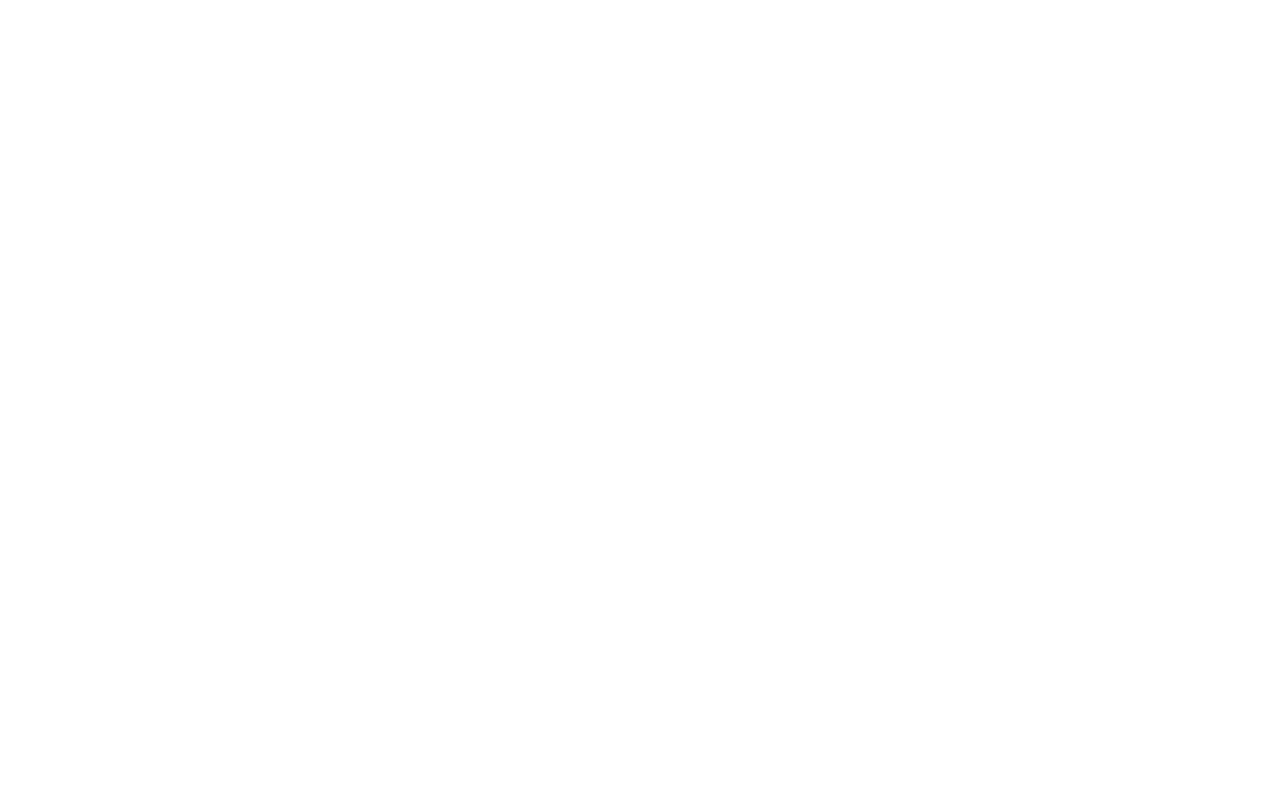
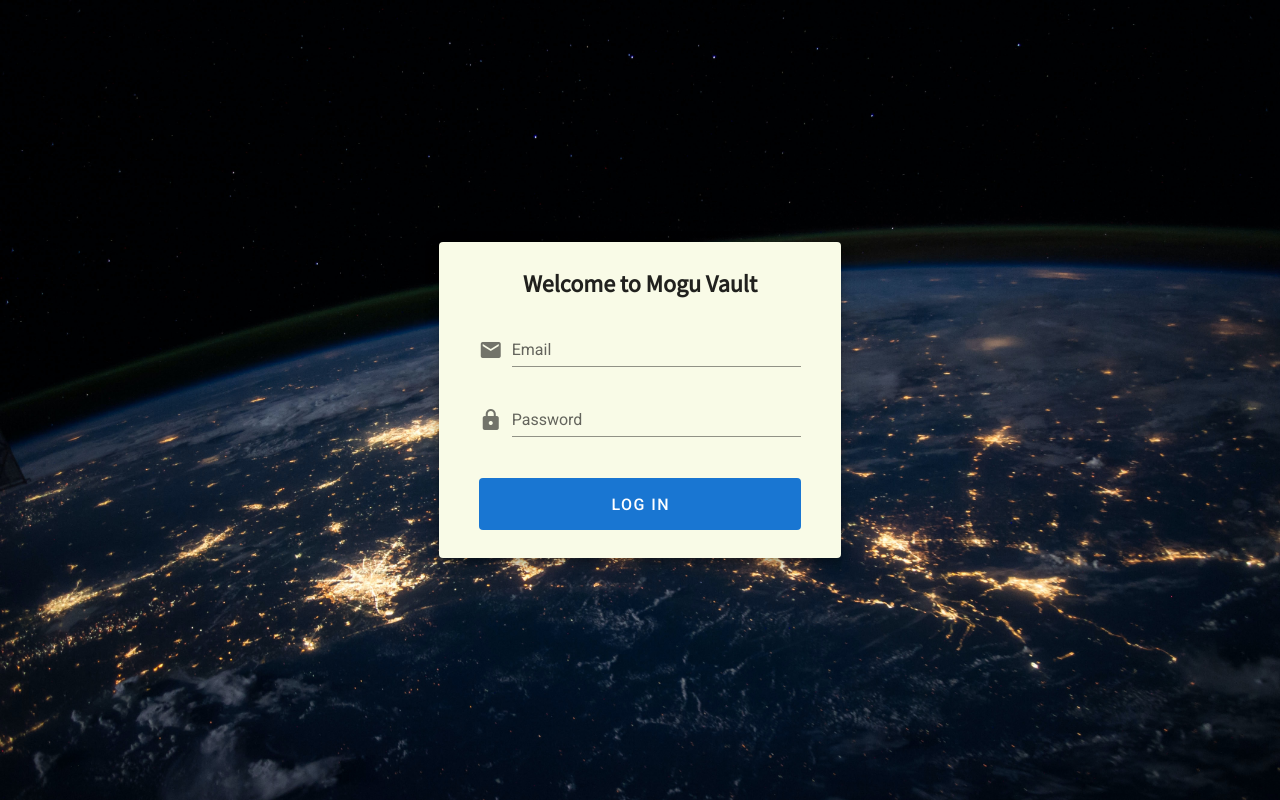
Before and after one commit to qt22/MoguVault, a Vue app in the folder frontend/: page / in a window 1280 px wide. Built offline with nearby package versions, Linux system fonts and the light colour scheme.

Commit message:
create log in page + an empty home page

```diff
--- a/frontend/src/router/routes.ts
+++ b/frontend/src/router/routes.ts
@@ -1,12 +1,24 @@
 import { RouteConfig } from 'vue-router';
 
-import Register from '../views/register.vue';
+import Register from '@/views/register.vue';
+import Login from '@/views/login.vue';
+import Home from '@/views/home.vue';
 
 const routes: RouteConfig[] = [
   {
     path: '/register',
     name: 'register',
     component: Register
+  },
+  {
+    path: '/',
+    name: 'login',
+    component: Login
+  },
+  {
+    path: '/home',
+    name: 'Home',
+    component: Home
   }
   // to do: add page not found
 ];
--- /dev/null
+++ b/frontend/src/views/home.vue
@@ -0,0 +1,39 @@
+<template>
+  <v-main class="login__container">
+    <v-container fluid class="fill-height justify-center ma-0">
+      <v-row justify="center">
+        <v-col cols="4">
+          <v-card
+            class="col-12 py-6 px-10"
+            color="lime lighten-5"
+            elevation="8"
+          >
+            <div class="login__form-title">Welcome to Mogu Vault</div>
+          </v-card>
+        </v-col>
+      </v-row>
+    </v-container>
+  </v-main>
+</template>
+
+<script lang="ts">
+import { Vue, Component } from 'vue-property-decorator';
+
+@Component
+export default class Home extends Vue {}
+</script>
+
+<style lang="scss" scoped>
+.login__container {
+  height: 100%;
+  background: url('/images/nasa-earth.png');
+  background-size: cover;
+  background-repeat: no-repeat;
+}
+
+.login__form-title {
+  @include flex-row-justify-align();
+  @include apply-font(24px, $font-source-sans-pro, normal, bold);
+  margin-bottom: 20px;
+}
+</style>
--- /dev/null
+++ b/frontend/src/views/login.vue
@@ -0,0 +1,76 @@
+<template>
+  <v-main class="login__container">
+    <v-container fluid class="fill-height justify-center ma-0">
+      <v-row justify="center">
+        <v-col cols="4">
+          <v-card
+            class="col-12 py-6 px-10"
+            color="lime lighten-5"
+            elevation="8"
+          >
+            <div class="login__form-title">Welcome to Mogu Vault</div>
+
+            <form @submit.prevent="handleSubmit()">
+              <v-text-field
+                v-model="user.email"
+                label="Email"
+                prepend-icon="mdi-email"
+              >
+              </v-text-field>
+              <v-text-field
+                v-model="user.password"
+                label="Password"
+                prepend-icon="mdi-lock"
+              >
+              </v-text-field>
+              <v-btn
+                class="mt-5 mb-1"
+                color="primary"
+                :disabled="invalid"
+                depressed
+                raised
+                type="submit"
+                width="100%"
+                x-large
+              >
+                Log in
+              </v-btn>
+            </form>
+          </v-card>
+        </v-col>
+      </v-row>
+    </v-container>
+  </v-main>
+</template>
+
+<script lang="ts">
+import { Vue, Component } from 'vue-property-decorator';
+
+@Component
+export default class Login extends Vue {
+  user = {
+    email: '',
+    password: ''
+  };
+
+  handleSubmit() {
+    console.log('verify user then to home page');
+    this.$router.push('/home');
+  }
+}
+</script>
+
+<style lang="scss" scoped>
+.login__container {
+  height: 100%;
+  background: url('/images/nasa-earth.png');
+  background-size: cover;
+  background-repeat: no-repeat;
+}
+
+.login__form-title {
+  @include flex-row-justify-align();
+  @include apply-font(24px, $font-source-sans-pro, normal, bold);
+  margin-bottom: 20px;
+}
+</style>
--- a/frontend/src/views/register.vue
+++ b/frontend/src/views/register.vue
@@ -128,6 +128,6 @@
 .register__form-title {
   @include flex-row-justify-align();
   @include apply-font(24px, $font-source-sans-pro, normal, bold);
-  margin-bottom: 12px;
+  margin-bottom: 20px;
 }
 </style>
```
